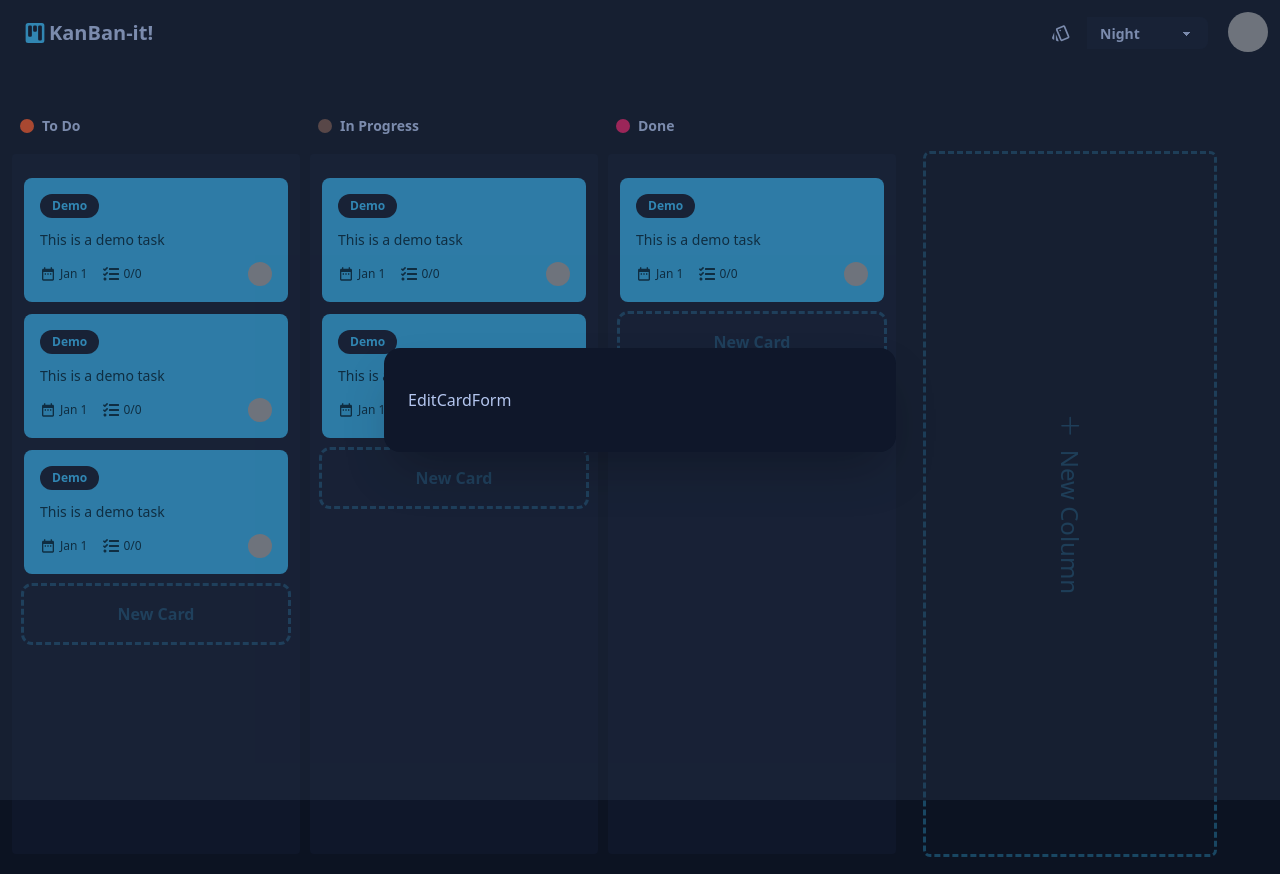
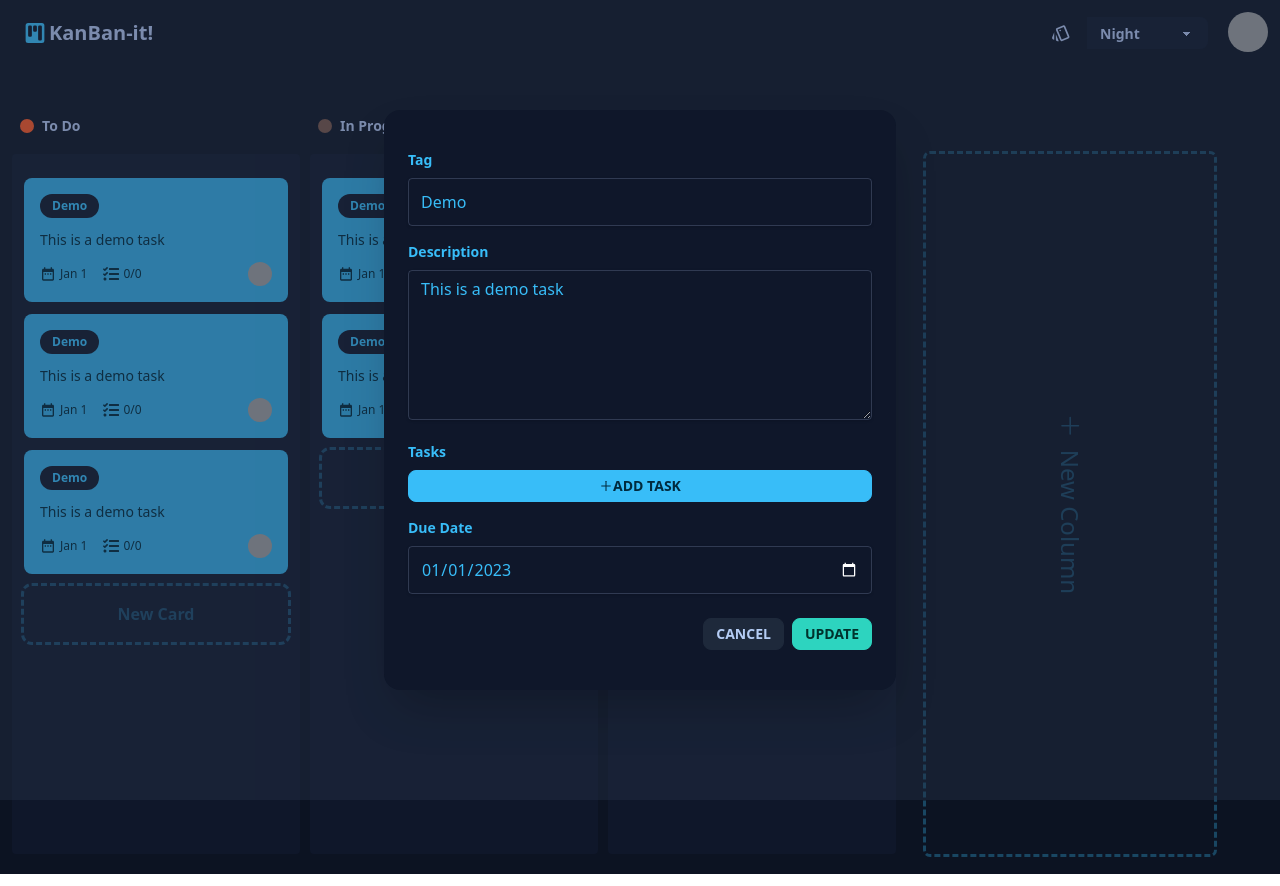
Before and after one commit to ichala/kanban-it, a React (Create React App) app: page /01d5cabc-e0c5-42da-853d-7f167b16db36/edit in a window 1280 px wide. Built offline with nearby package versions, Linux system fonts and the light colour scheme; grey boxes are pictures that could not be loaded.

Commit message:
UpdateCard Features

```diff
--- a/src/Pages/Home/Cards/EditCard.jsx
+++ b/src/Pages/Home/Cards/EditCard.jsx
@@ -1,16 +1,56 @@
-import React from 'react';
+import React, { useContext, useEffect, useState } from 'react';
+import { toast } from 'react-hot-toast';
+import { Navigate, useNavigate, useParams } from 'react-router-dom';
 import EditCardForm from '../../../components/Card/EditCardForm';
+import { StorageContext } from '../../../config/Context/storage';
 
-const EditCard = () => (
+const EditCard = () => {
+  const { id } = useParams();
+  const navigate = useNavigate();
+  const [Column, setColumn] = useState(null);
+  const { StorageData, setStorageData } = useContext(StorageContext);
+  const [Card, setCard] = useState(null);
+  const [Loading, setLoading] = useState(true);
+
+  const editcard = (values, tasks) => {
+    const column = StorageData.findIndex((item) => item.id === Column.id);
+    const card = StorageData[column].cards.findIndex((item) => item.id === id);
+    StorageData[column].cards[card].tasks = tasks;
+    StorageData[column].cards[card].title = values.title;
+    StorageData[column].cards[card].description = values.description;
+    StorageData[column].cards[card].date = values.date;
+    toast.success('Card Updated');
+    setStorageData([...StorageData]);
+    navigate('/');
+  };
+
+  useEffect(() => {
+    StorageData.forEach((item) => {
+      item.cards.forEach((task) => {
+        if (task.id === id) {
+          setCard(task);
+          setColumn(item);
+        }
+      });
+      setLoading(false);
+    });
+  }, [StorageData, id, setStorageData]);
+  if (!Card && !Loading) {
+    return <Navigate to="/" />;
+  }
+  return (
+    Card && (
     <div>
       <div className="modal modal-open">
         <div className="modal-box">
           <div className="py-4">
-          <EditCardForm />
+            <EditCardForm editcard={editcard} card={Card} />
           </div>
         </div>
       </div>
     </div>
+    )
   );
+};
 
 export default EditCard;
--- a/src/components/Card/EditCardForm.jsx
+++ b/src/components/Card/EditCardForm.jsx
@@ -1,7 +1,190 @@
-import React from 'react';
+import React, { useState } from 'react';
+import { Field, Form, Formik } from 'formik';
+import * as Yup from 'yup';
+import { Link } from 'react-router-dom';
+import { v4 as uuidv4 } from 'uuid';
+import { MdDeleteForever } from 'react-icons/md';
+import { AiOutlinePlus } from 'react-icons/ai';
 
-const EditCardForm = () => (
-  <div>EditCardForm</div>
-);
+const EditCardSchema = Yup.object().shape({
+  title: Yup.string()
+    .min(2, 'Too Short!')
+    .max(50, 'Too Long!')
+    .required('Required'),
+  description: Yup.string()
+    .min(2, 'Too Short!')
+    .max(500, 'Too Long!')
+    .required('Required'),
+  date: Yup.date().required(),
+});
+const EditCardForm = ({ editcard, card }) => {
+  const [Tasks, setTasks] = useState(card.tasks);
+  return (
+    <Formik
+      initialValues={{
+        title: card.title,
+        description: card.description,
+        date: card.date,
+      }}
+      validationSchema={EditCardSchema}
+      onSubmit={(values) => {
+        editcard(values, Tasks);
+      }}
+    >
+      {({ errors, touched }) => (
+        <Form>
+          <div className="mb-4">
+            <label
+              className="block text-sm font-bold mb-2 text-primary"
+              htmlFor="title"
+            >
+              Tag
+            </label>
+            <Field
+              name="title"
+              className={`input input-bordered shadow appearance-none bg-transparent border rounded w-full py-2 px-3 text-primary leading-tight focus:outline-none focus:shadow-outline ${
+                errors.title && touched.title ? 'input-error' : ''
+              }`}
+              id="title"
+              type="text"
+              placeholder="Enter Title"
+            />
+            {errors.title && touched.title ? (
+              <p className="text-error">{errors.title}</p>
+            ) : null}
+          </div>
+          <div className="mb-4">
+            <label
+              className="block text-sm font-bold mb-2 text-primary"
+              htmlFor="description"
+            >
+              Description
+            </label>
+            <Field
+              name="description"
+              as="textarea"
+              className={`input min-h-[150px] input-bordered shadow appearance-none bg-transparent border rounded w-full py-2 px-3 text-primary leading-tight focus:outline-none focus:shadow-outline ${
+                errors.description && touched.description ? 'input-error' : ''
+              }`}
+              id="description"
+              type="text"
+              placeholder="Enter Description"
+            />
+            {errors.description && touched.description ? (
+              <p className="text-error">{errors.description}</p>
+            ) : null}
+          </div>
+          <div className="mb-4">
+            <label
+              className="block text-sm font-bold mb-2 text-primary"
+              htmlFor="dueDate"
+            >
+              Tasks
+            </label>
+            <div className="flex flex-col gap-2">
+              {Tasks.map((task) => (
+                <div
+                  key={task.id}
+                  className="flex items-center justify-between mb-2 "
+                >
+                  <div className="flex items-center w-full gap-2">
+                    <input
+                      onChange={(e) => {
+                        setTasks((prev) => prev.map((item) => {
+                          if (item.id === task.id) {
+                            return {
+                              ...item,
+                              completed: e.target.checked,
+                            };
+                          }
+                          return item;
+                        }));
+                      }}
+                      type="checkbox"
+                      checked={task.completed}
+                      className="checkbox checkbox-primary"
+                    />
+                    <input
+                      name="task"
+                      className="input w-full input-sm input-bordered shadow appearance-none bg-transparent border rounded   text-primary leading-tight focus:outline-none focus:shadow-outline "
+                      id="description"
+                      defaultValue={task.content}
+                      onChange={(e) => {
+                        setTasks((prev) => prev.map((item) => {
+                          if (item.id === task.id) {
+                            return {
+                              ...item,
+                              content: e.target.value,
+                            };
+                          }
+                          return item;
+                        }));
+                      }}
+                      type="text"
+                      placeholder="Enter Task"
+                      required
+                    />
+                  </div>
+
+                  <MdDeleteForever
+                    onClick={() => {
+                      setTasks((prev) => prev.filter((item) => item.id !== task.id));
+                    }}
+                    size={20}
+                    className="text-error"
+                  />
+                </div>
+              ))}
+            </div>
+
+            <button
+              onClick={() => {
+                setTasks((prev) => [
+                  ...prev,
+                  { id: uuidv4(), content: '', completed: false },
+                ]);
+              }}
+              type="button"
+              className="btn text-sm btn-sm btn-primary w-full"
+            >
+              <AiOutlinePlus />
+              Add Task
+            </button>
+          </div>
+          <div className="mb-4">
+            <label
+              className="block text-sm font-bold mb-2 text-primary"
+              htmlFor="dueDate"
+            >
+              Due Date
+            </label>
+            <Field
+              name="date"
+              className={`input input-bordered shadow appearance-none bg-transparent border rounded w-full py-2 px-3 text-primary leading-tight focus:outline-none focus:shadow-outline ${
+                errors.date && touched.date ? 'input-error' : ''
+              }`}
+              id="dueDate"
+              type="date"
+              placeholder="Enter Due Date"
+            />
+            {errors.date && touched.date ? (
+              <p className="text-error">{errors.date}</p>
+            ) : null}
+          </div>
+          <div className="modal-action">
+            <Link to="/">
+              <button type="button" className="btn btn-sm ">
+                Cancel
+              </button>
+            </Link>
+            <button type="submit" className="btn btn-sm btn-success">
+              Update
+            </button>
+          </div>
+        </Form>
+      )}
+    </Formik>
+  );
+};
 
 export default EditCardForm;
--- a/src/components/Card/NewCardForm.jsx
+++ b/src/components/Card/NewCardForm.jsx
@@ -6,7 +6,7 @@ import { v4 as uuidv4 } from 'uuid';
 import { MdDeleteForever } from 'react-icons/md';
 import { AiOutlinePlus } from 'react-icons/ai';
 
-const SignupSchema = Yup.object().shape({
+const NewCardSchema = Yup.object().shape({
   title: Yup.string()
     .min(2, 'Too Short!')
     .max(50, 'Too Long!')
@@ -26,7 +26,7 @@ const CardForm = ({ addcard }) => {
         description: '',
         date: '',
       }}
-      validationSchema={SignupSchema}
+      validationSchema={NewCardSchema}
       onSubmit={(values) => {
         addcard(values, Tasks);
       }}
```
Lines whose indentation alone changed are shown as unchanged.
